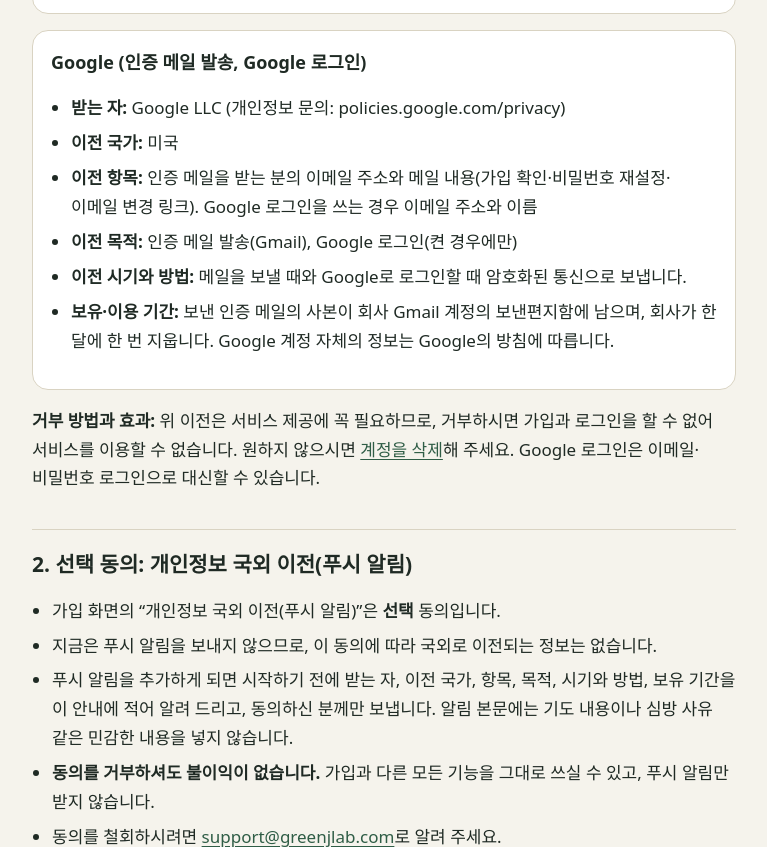
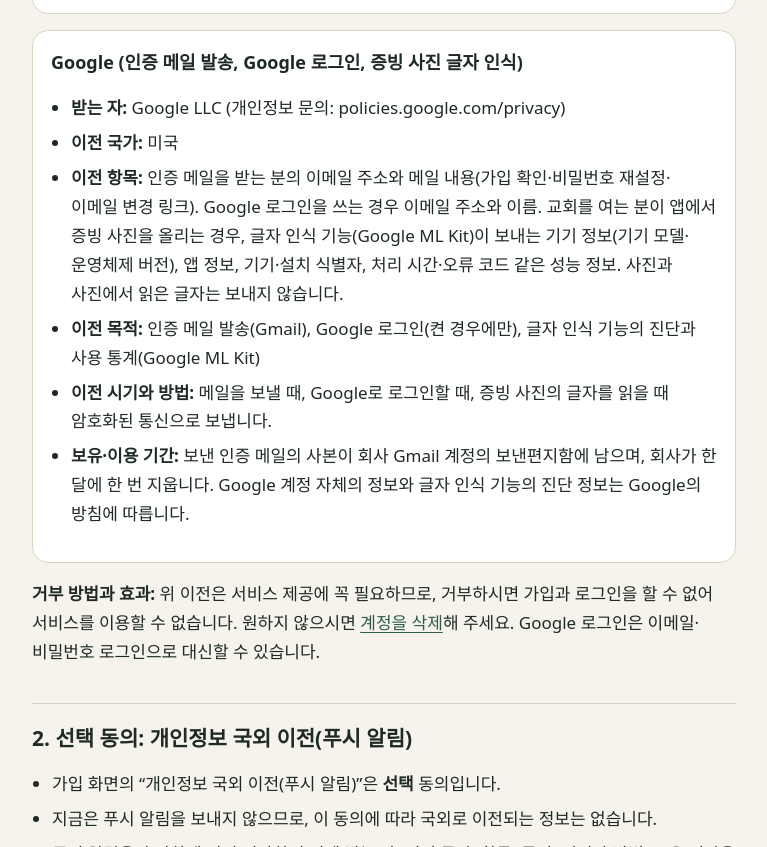
Before and after one commit to GreenJob-Master/faith-forest-legal, a plain HTML site: page overseas.html in a window 1280 px wide. Shown: the part 1014-1861 px from the top of the page, without its empty margins (256-1023 px from the left). Drawn offline with Linux system fonts and the light colour scheme.

Commit message:
Add files via upload

```diff
--- a/overseas.html
+++ b/overseas.html
@@ -36,14 +36,14 @@
     </div>
 
     <div class="card">
-      <h3>Google (인증 메일 발송, Google 로그인)</h3>
+      <h3>Google (인증 메일 발송, Google 로그인, 증빙 사진 글자 인식)</h3>
       <ul>
         <li><strong>받는 자:</strong> Google LLC (개인정보 문의: policies.google.com/privacy)</li>
         <li><strong>이전 국가:</strong> 미국</li>
-        <li><strong>이전 항목:</strong> 인증 메일을 받는 분의 이메일 주소와 메일 내용(가입 확인·비밀번호 재설정·이메일 변경 링크). Google 로그인을 쓰는 경우 이메일 주소와 이름</li>
-        <li><strong>이전 목적:</strong> 인증 메일 발송(Gmail), Google 로그인(켠 경우에만)</li>
-        <li><strong>이전 시기와 방법:</strong> 메일을 보낼 때와 Google로 로그인할 때 암호화된 통신으로 보냅니다.</li>
-        <li><strong>보유·이용 기간:</strong> 보낸 인증 메일의 사본이 회사 Gmail 계정의 보낸편지함에 남으며, 회사가 한 달에 한 번 지웁니다. Google 계정 자체의 정보는 Google의 방침에 따릅니다.</li>
+        <li><strong>이전 항목:</strong> 인증 메일을 받는 분의 이메일 주소와 메일 내용(가입 확인·비밀번호 재설정·이메일 변경 링크). Google 로그인을 쓰는 경우 이메일 주소와 이름. 교회를 여는 분이 앱에서 증빙 사진을 올리는 경우, 글자 인식 기능(Google ML Kit)이 보내는 기기 정보(기기 모델·운영체제 버전), 앱 정보, 기기·설치 식별자, 처리 시간·오류 코드 같은 성능 정보. 사진과 사진에서 읽은 글자는 보내지 않습니다.</li>
+        <li><strong>이전 목적:</strong> 인증 메일 발송(Gmail), Google 로그인(켠 경우에만), 글자 인식 기능의 진단과 사용 통계(Google ML Kit)</li>
+        <li><strong>이전 시기와 방법:</strong> 메일을 보낼 때, Google로 로그인할 때, 증빙 사진의 글자를 읽을 때 암호화된 통신으로 보냅니다.</li>
+        <li><strong>보유·이용 기간:</strong> 보낸 인증 메일의 사본이 회사 Gmail 계정의 보낸편지함에 남으며, 회사가 한 달에 한 번 지웁니다. Google 계정 자체의 정보와 글자 인식 기능의 진단 정보는 Google의 방침에 따릅니다.</li>
       </ul>
     </div>
 
```
Also changed, not shown: delete-account.html (+1 -0 lines), privacy.html (+8 -7 lines).
